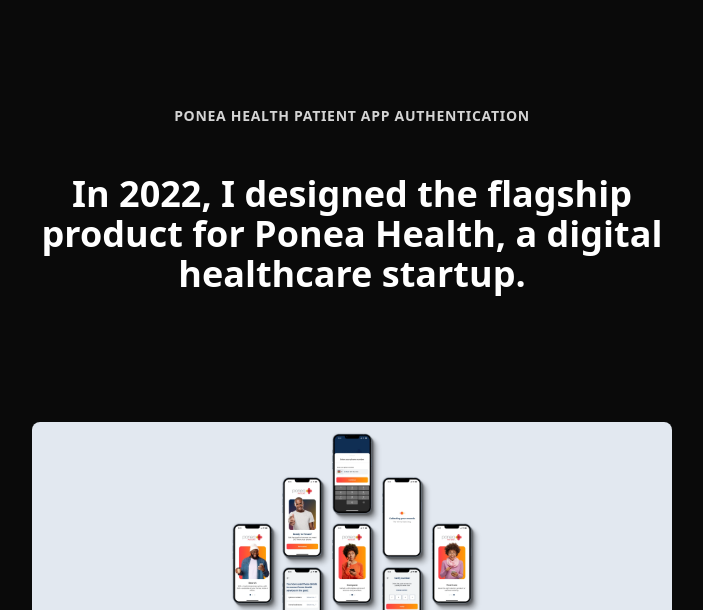
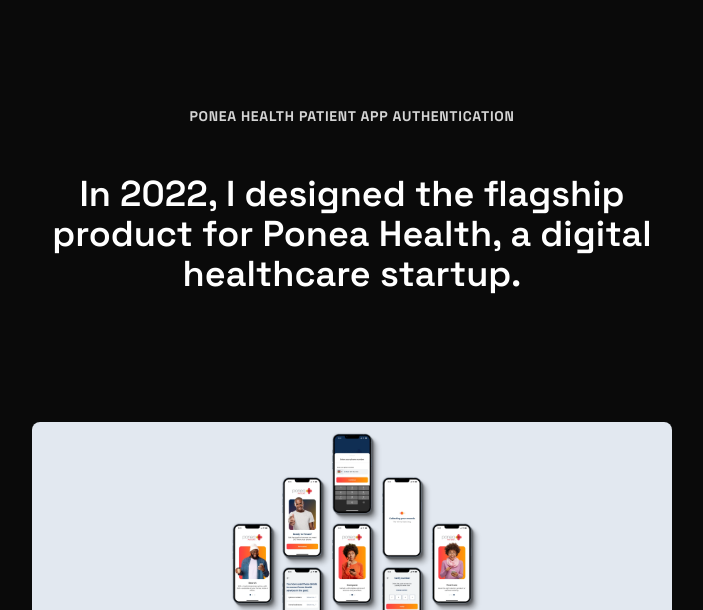
Before and after one commit to wandiga/wandiga.com, a website: page ponea-health-authentication.html in a window 1280 px wide. Shown: the part 190-800 px from the top of the page, without its empty margins (288-991 px from the left). Drawn offline with nearby package versions, Linux system fonts and the light colour scheme.

Commit message:
polish: change font to Space Grotesk

```diff
--- a/ponea-health-authentication.html
+++ b/ponea-health-authentication.html
@@ -7,12 +7,12 @@
     <link rel="stylesheet" type="text/css" href="https://unpkg.com/@phosphor-icons/web@2.0.3/src/fill/style.css" />
     <link rel="preconnect" href="https://fonts.googleapis.com" />
     <link rel="preconnect" href="https://fonts.gstatic.com" crossorigin />
-    <link href="https://fonts.googleapis.com/css2?family=Inter:wght@300;400;500;600;700&display=swap" rel="stylesheet" />
+    <link href="https://fonts.googleapis.com/css2?family=Space+Grotesk:wght@300..700&display=swap" rel="stylesheet" />
     <link rel="stylesheet" href="css/output.css" />
     <title>Ponea Health App Authentication</title>
   </head>
 
-  <body class="bg-neutral-950 font-inter">
+  <body class="bg-neutral-950 font-mono">
     <div class="m-auto flex w-full max-w-[1920px] flex-col gap-20 px-8 pt-10 md:gap-20 md:px-36 md:pt-24 lg:gap-32 lg:px-48 lg:pt-32 xl:gap-32 xl:px-80 xl:pt-32">
       <!--"Nav Bar"-->
       <div class="flex w-full flex-row justify-between">
@@ -33,7 +33,7 @@
       <!-- Introduction -->
       <div class="flex w-full flex-col items-center justify-start gap-12">
         <h4 class="text-center text-sm font-bold uppercase tracking-wider text-neutral-300">Ponea Health Patient App Authentication</h4>
-        <h2 class="text-center text-4xl font-semibold text-white lg:text-[32px] xl:text-4xl">In 2022, I designed the flagship product for Ponea Health, a digital healthcare startup.</h2>
+        <h2 class="text-center text-4xl font-semibold leading-loose text-white lg:text-[32px] xl:text-4xl">In 2022, I designed the flagship product for Ponea Health, a digital healthcare startup.</h2>
       </div>
 
       <div class="flex flex-col gap-6">
```
